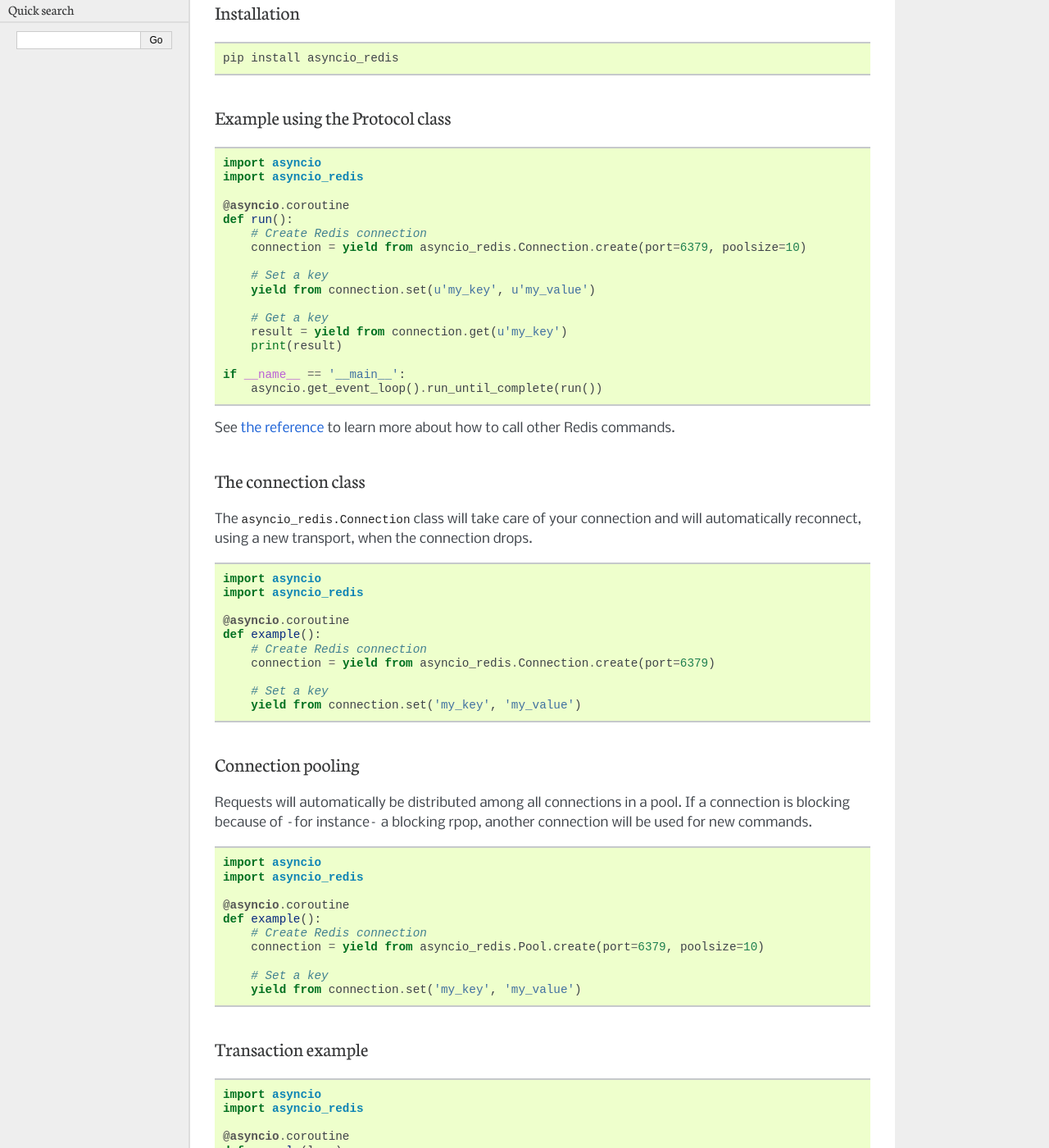
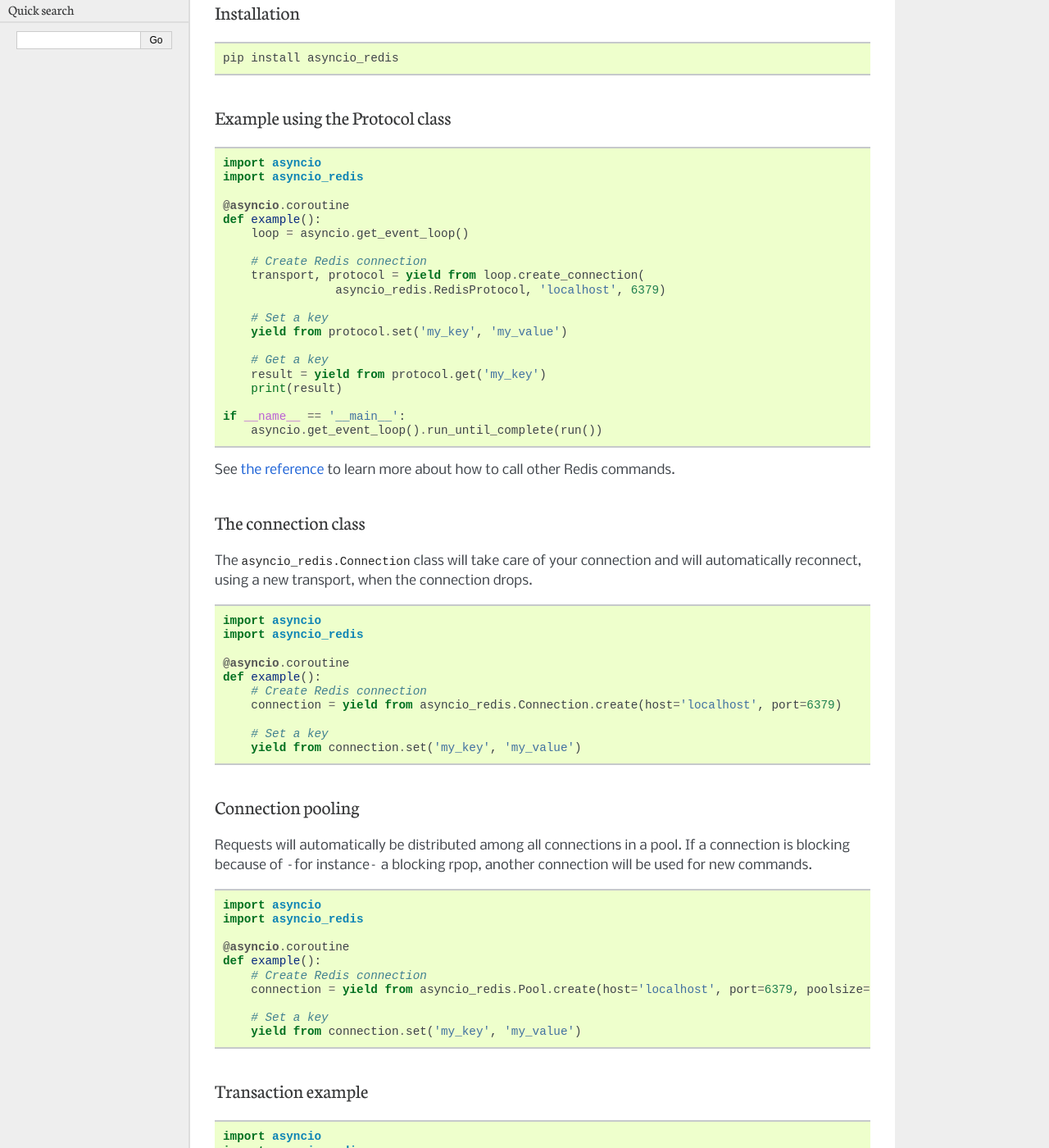
Before and after one commit to jonathanslenders/asyncio-redis, a Sphinx documentation site: the page built from docs/index.rst, in a window 1280 px wide and 1400 px high, scrolled down 458 px. Shown: the whole window at 82% size. Built offline with Sphinx 7.4.7, drawn with Linux system fonts in a browser that asks for light colours.

Commit message:
Better documentation.

```diff
--- a/docs/index.rst
+++ b/docs/index.rst
@@ -32,21 +32,24 @@ Installation
 Example using the Protocol class
 --------------------------------
 
-::
+.. code:: python
 
     import asyncio
     import asyncio_redis
 
     @asyncio.coroutine
-    def run():
+    def example():
+        loop = asyncio.get_event_loop()
+
         # Create Redis connection
-        connection = yield from asyncio_redis.Connection.create(port=6379, poolsize=10)
+        transport, protocol = yield from loop.create_connection(
+                    asyncio_redis.RedisProtocol, 'localhost', 6379)
 
         # Set a key
-        yield from connection.set(u'my_key', u'my_value')
+        yield from protocol.set('my_key', 'my_value')
 
         # Get a key
-        result = yield from connection.get(u'my_key')
+        result = yield from protocol.get('my_key')
         print(result)
 
     if __name__ == '__main__':
@@ -71,7 +74,7 @@ drops.
     @asyncio.coroutine
     def example():
         # Create Redis connection
-        connection = yield from asyncio_redis.Connection.create(port=6379)
+        connection = yield from asyncio_redis.Connection.create(host='localhost', port=6379)
 
         # Set a key
         yield from connection.set('my_key', 'my_value')
@@ -93,7 +96,7 @@ connection will be used for new commands.
     @asyncio.coroutine
     def example():
         # Create Redis connection
-        connection = yield from asyncio_redis.Pool.create(port=6379, poolsize=10)
+        connection = yield from asyncio_redis.Pool.create(host='localhost', port=6379, poolsize=10)
 
         # Set a key
         yield from connection.set('my_key', 'my_value')
@@ -110,7 +113,7 @@ Transaction example
     @asyncio.coroutine
     def example(loop):
         # Create Redis connection
-        connection = yield from asyncio_redis.Connection.create('localhost', port=6379, poolsize=10)
+        connection = yield from asyncio_redis.Connection.create(host='localhost', port=6379, poolsize=10)
 
         # Create transaction
         transaction = yield from connection.multi()
@@ -142,7 +145,7 @@ Pubsub example
     @asyncio.coroutine
     def example():
         # Create connection (you can also use Connection.create)
-        connection = yield from asyncio_redis.Connection.create('localhost', 6379)
+        connection = yield from asyncio_redis.Connection.create(host='localhost', port=6379)
 
         # Create subscriber.
         subscriber = yield from connection.start_subscribe()
```
Also changed, not shown: README.rst (+4 -4 lines).
